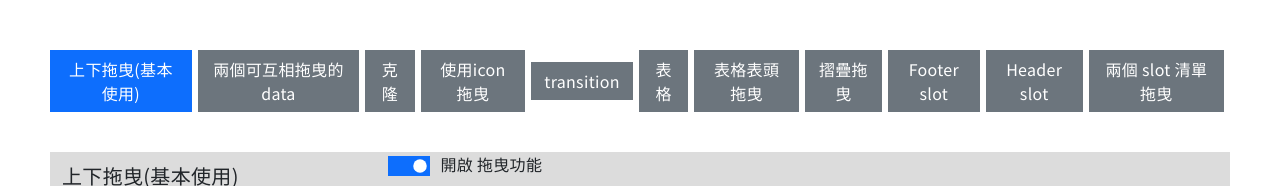
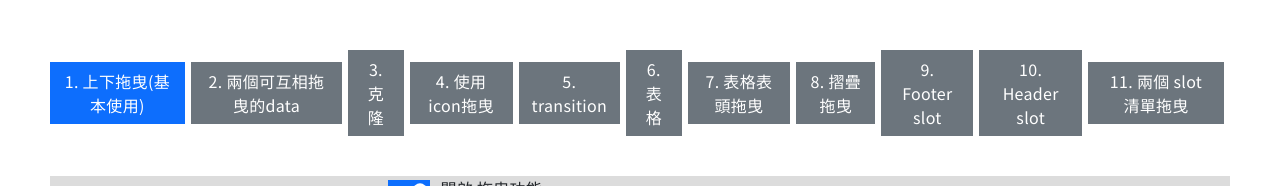
Before and after one commit to MizuYang/vueDraggable, a Vue app: page /#/ in a window 1280 px wide. Shown: the top 186 px of the page. Built offline with nearby package versions, Linux system fonts and the light colour scheme; what @highlightjs/vue-plugin would draw is missing.

Commit message:
修改 標題名稱加上數字

```diff
--- a/src/components/Demo10.vue
+++ b/src/components/Demo10.vue
@@ -1,7 +1,7 @@
 <template>
   <div class="row">
     <div class="col-8">
-      <h3>Draggable with header</h3>
+      <h3 class="text-18 mb-10">Header slot</h3>
 
       <div class="row">
         <div class="col-6">
--- a/src/views/HomeView.vue
+++ b/src/views/HomeView.vue
@@ -2,7 +2,7 @@
   <div style="margin:50px;">
     <!-- 切換demo按鈕 -->
     <ul class="d-flex align-items-center mb-15">
-      <template v-for="btn in data" :key="btn.fileName">
+      <template v-for="(btn,idx) in data" :key="btn.fileName">
         <li class="me-2">
           <button type="button"
                   class="btn"
@@ -10,7 +10,7 @@
                           ? 'btn-primary'
                           : 'btn-secondary'"
                   @click="changeComponent(btn)">
-            {{ btn.name }}
+           {{ idx+1 }}. {{ btn.name }}
           </button>
         </li>
       </template>
```
